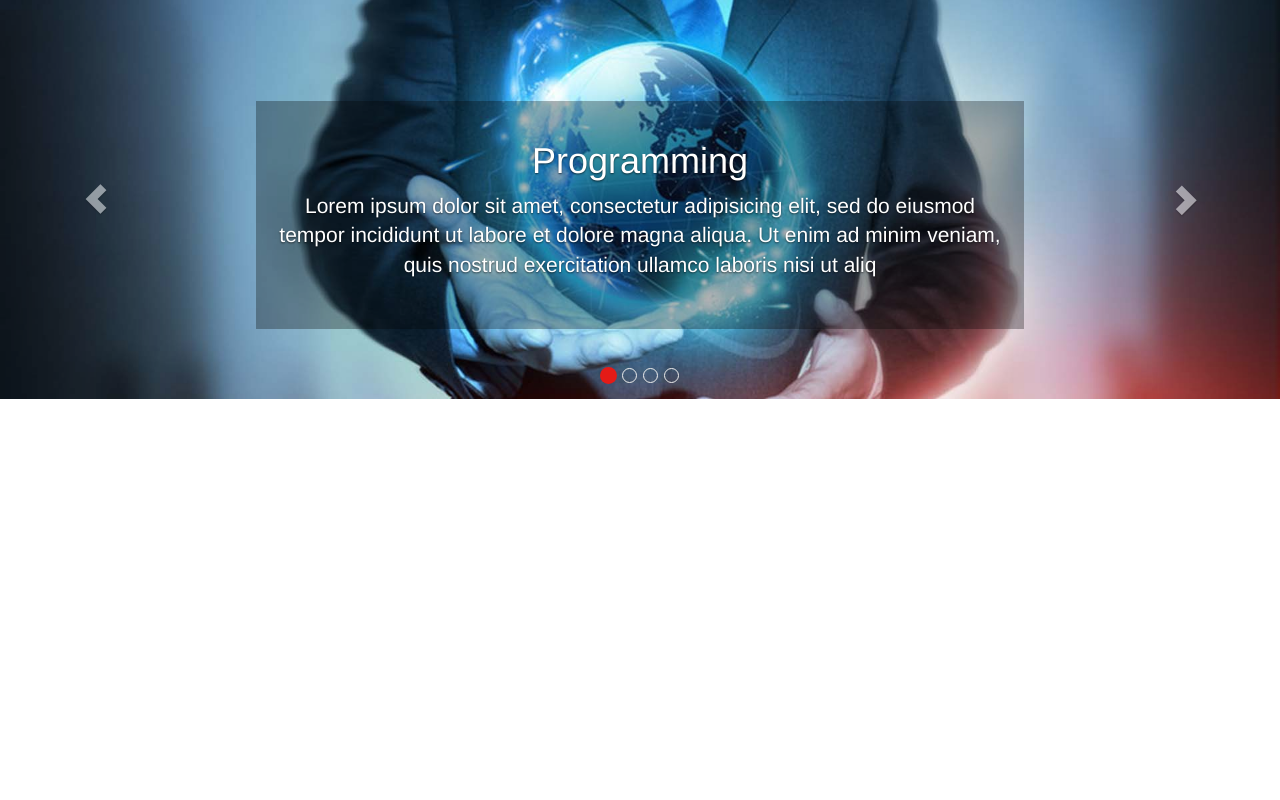
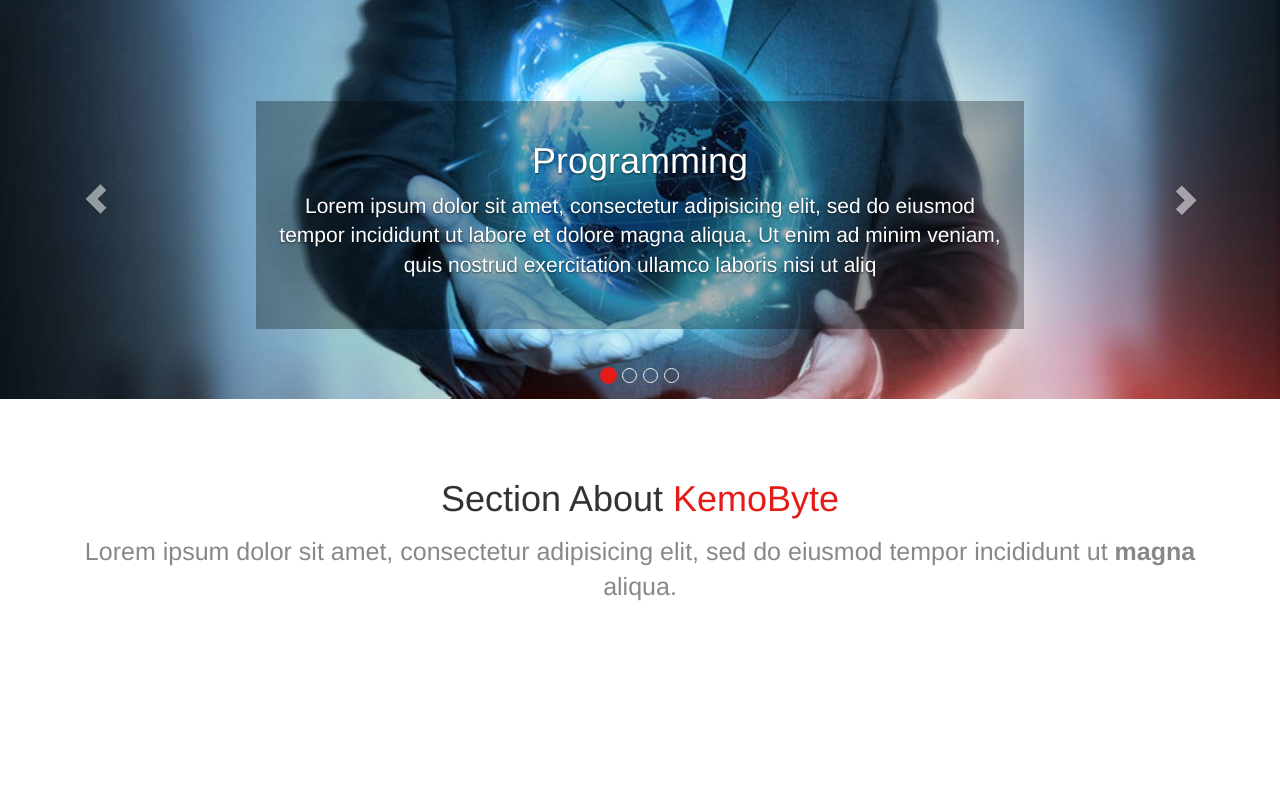
Before and after one commit to Kemo-Byte/bootstrap3, a PHP site: page / in a window 1280 px wide. Shown: the part 71-871 px from the top of the page. Before the commit the page ends 470 px from the top, so only its background shows below. Run offline with PHP 8.4, Linux system fonts and the light colour scheme.

Commit message:
About Section

```diff
--- a/css/style.css
+++ b/css/style.css
@@ -1,8 +1,13 @@
 /*My Styles*/
 body {
-	margin-top: 70px;
+	padding-top: 70px;
+	height: 2000px;
 
 }
+
+/*Start Overriding Bootstrap*/
+
+
 /* active link */
 
 .navbar-inverse .navbar-nav >
@@ -97,3 +102,24 @@ min-width: 200px;
 	background:  #E41B17;
 	border: none;
 }
+
+
+/* End Overriding Bootstrap */
+
+/*Start Section About*/
+
+.about {
+	padding-top: 60px;
+	padding-bottom: 60px;
+}
+
+.about .lead {
+	margin-top: 15px;
+	font-size: 25px;
+	color: #888;
+}
+
+.about h1 span {
+	color: #E41B17;
+}
+/*End Section About*/
--- a/index.php
+++ b/index.php
@@ -3,10 +3,7 @@
  include 'navbar.php';
   ?>
 
-
-
 <!-- Start Carousal  -->
-
 
 <div id="slide" class="carousel slide" data-ride="carousel">
   <!-- Indicators -->
@@ -77,6 +74,20 @@
 
 <!-- End Carousal -->
 
+
+<!-- Start About section -->
+
+<section class="about text-center">
+	<div class="container">
+
+		<h1>Section About <span>KemoByte</span></h1>
+		<p class="lead"> Lorem ipsum dolor sit amet, consectetur adipisicing elit, sed do eiusmod
+		tempor incididunt ut <strong>magna</strong> aliqua. </p>
+	</div>
+</section>
+
+<!-- End About Section -->
+
 <!-- <br>
 <br>
 <br>
```
